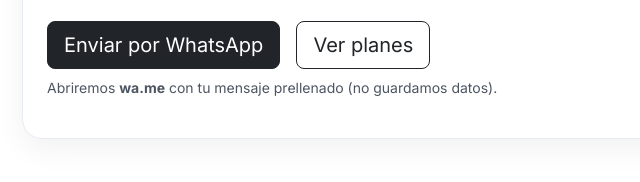
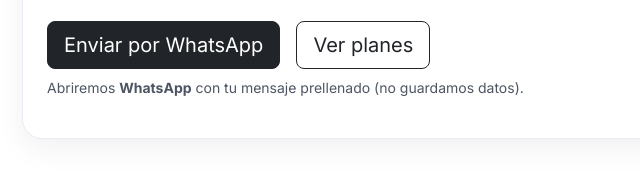
Before and after one commit to BryanCab/btaweb, a plain HTML site: page index.html in a window 1280 px wide. Shown: the part 4578-4760 px from the top of the page, 238-878 px from the left. Drawn offline with nearby package versions, Linux system fonts and the light colour scheme.

Commit message:
Update comments and improve HTML structure

```diff
--- a/index.html
+++ b/index.html
@@ -47,15 +47,6 @@
     ]
   }
   </script>
-
-  <!-- Google Analytics 4 (reemplaza G-XXXXXXXXXX) -->
-  <script async src="https://www.googletagmanager.com/gtag/js?id=G-XXXXXXXXXX"></script>
-  <!-- <script>
-    window.dataLayer = window.dataLayer || [];
-    function gtag(){dataLayer.push(arguments);} gtag('js', new Date());
-    gtag('config', 'G-XXXXXXXXXX');
-  </script> -->
-  <!-- Alternativa sin cookies: Plausible (descomenta y reemplaza dominio) -->
   <script defer data-domain="bta-web.com" src="https://plausible.io/js/script.js"></script>
 </head>
 <body>
@@ -216,7 +207,7 @@
     </div>
   </section>
 
-  <!-- TRABAJOS / PORTAFOLIO (mini) -->
+  <!-- TRABAJOS -->
   <section class="section" id="trabajos">
     <div class="container">
       <div class="text-center mb-5">
@@ -291,7 +282,7 @@
     </div>
   </section>
 
-  <!-- PRECIOS (microcopy mejorado) -->
+  <!-- PRECIOS -->
   <section class="section" id="precios">
     <div class="container">
       <div class="text-center mb-5">
@@ -385,7 +376,7 @@
           <p class="mb-4 text-body-custom">Metodología ligera, comunicación directa y entregas iterativas para que veas valor desde el primer sprint.</p>
           <div class="d-flex gap-3">
             <a href="https://wa.me/527551277694?text=Hola%20BTA%20WEB" target="_blank" rel="noopener" class="btn btn-dark">Contacto inmediato</a>
-            <!-- TODO: Reemplazar con la URL real de tu página de Facebook -->
+
             <a href="https://www.facebook.com/btaweb" target="_blank" rel="noopener" class="btn btn-outline-dark">Facebook BTA WEB</a>
           </div>
         </div>
@@ -402,7 +393,7 @@
     </div>
   </section>
 
-  <!-- FORMULARIO WhatsApp-ready -->
+  <!-- FORMULARIO -->
   <section class="section" id="contacto">
     <div class="container">
       <div class="text-center mb-5">
@@ -442,7 +433,7 @@
           <button class="btn btn-dark btn-lg" id="btnWhats">Enviar por WhatsApp</button>
           <a class="btn btn-outline-dark btn-lg" href="#precios">Ver planes</a>
         </div>
-        <p class="form-help small text-body-custom mt-2">Abriremos <strong>wa.me</strong> con tu mensaje prellenado (no guardamos datos).</p>
+        <p class="form-help small text-body-custom mt-2">Abriremos <strong>WhatsApp</strong> con tu mensaje prellenado (no guardamos datos).</p>
       </form>
     </div>
   </section>
@@ -482,14 +473,14 @@
     </div>
   </section>
 
-  <!-- CTA FINAL -->
+  <!-- CTA -->
   <section class="section section-cta text-center">
     <div class="container">
       <h2 class="h1 fw-bold mb-3 heading-cg">¿Listo para digitalizar tu operación?</h2>
       <p class="mb-4 text-body-custom">Escríbenos por WhatsApp o Facebook y te respondemos el mismo día.</p>
       <div class="d-flex gap-3 justify-content-center">
         <a class="btn btn-dark btn-lg" href="https://wa.me/527551277694?text=Hola%20BTA%20WEB" target="_blank" rel="noopener">WhatsApp</a>
-        <!-- TODO: Reemplaza con el enlace real de tu página de Facebook -->
+
         <a class="btn btn-outline-dark btn-lg" href="https://www.facebook.com/btaweb" target="_blank" rel="noopener">Facebook</a>
       </div>
     </div>
```
